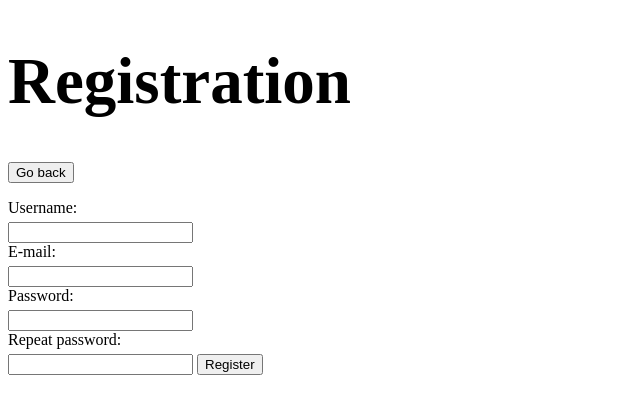
After one commit to nikolawierzbowska/Askmate3, a Flask app: template templates/registration.html in a window 1280 px wide. The commit adds this page. Shown: the top 414 px of the page, without its empty margins (0-640 px from the left). Run offline with Flask 3, Linux system fonts and the light colour scheme; the template is opened without the code that fills it, so the values that code supplies are empty.

Commit message:
Create templates for sign up and log in

```diff
--- /dev/null
+++ b/templates/registration.html
@@ -0,0 +1,31 @@
+{% extends 'layout_table.html' %}
+
+{% block title %}Registration{% endblock %}
+{% block page_header %}Registration{% endblock %}
+{% block options %}
+<p>
+    <a href="/">
+        <button>Go back</button>
+    </a>
+</p>
+{% endblock %}
+{% block body %}
+       <form action="/registration" method="post">
+
+       <div>
+       <label for="username">Username: </label>
+            <input id="username" name="username" type="text" maxlength="50" required>
+
+       <label for="e-mail"> E-mail: </label>
+            <input id="e-mail" name="username" type="email" maxlength="30" required>
+
+       <label for="password"> Password: </label>
+            <input id="password" name="password" type="password" maxlength="20" minlength="3" required>
+
+       <label for="repeat_password"> Repeat password: </label>
+            <input id="repeat_password" name="repeat_password" type="password" maxlength="20" minlength="3" required>
+
+       <input type="submit" value="Register">
+        </div>
+        </form>
+{% endblock %}
```
Also changed, not shown: templates/login.html (added, +26 -0 lines), templates/main.html (+9 -0 lines).
